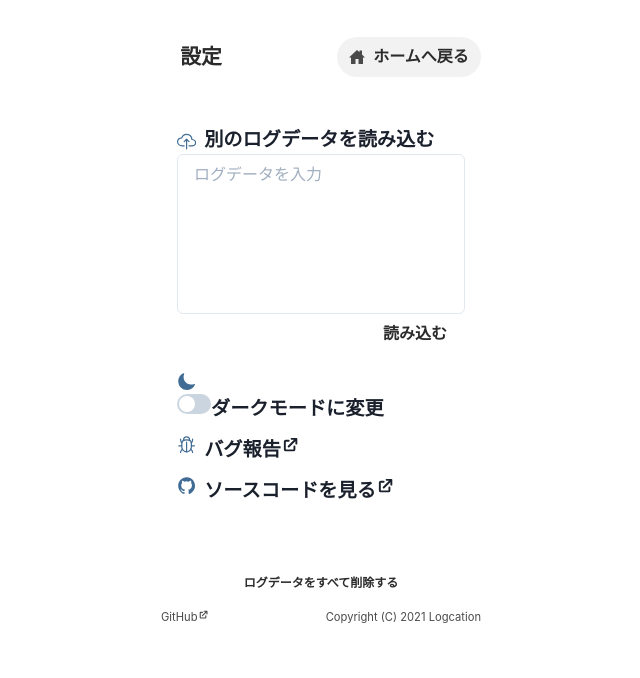
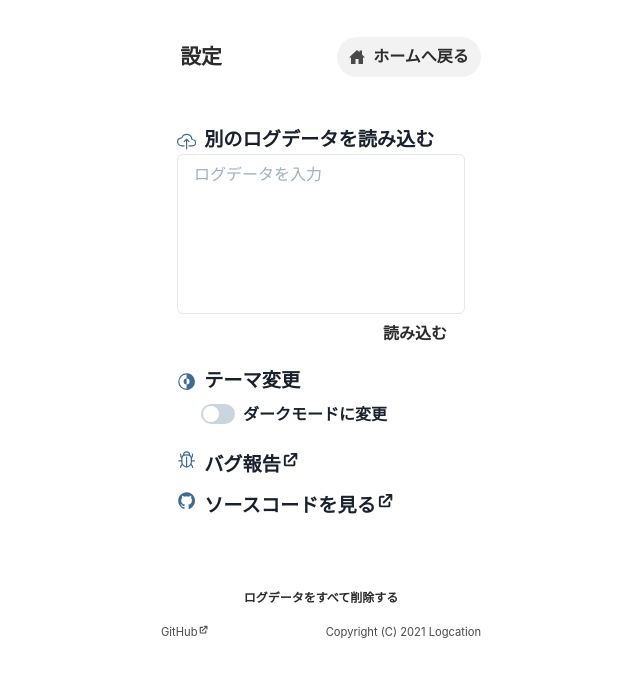
Before and after one commit to tdu-logcation/web, a Next.js app: page /setting in a window 1280 px wide. Shown: the top 678 px of the page, without its empty margins (319-959 px from the left). Built offline with nearby package versions, Linux system fonts and the light colour scheme.

Commit message:
テーマ変更を設定に移動

```diff
--- a/components/settings/ColorModeSwitch.tsx
+++ b/components/settings/ColorModeSwitch.tsx
@@ -1,6 +1,13 @@
 import React, {VFC} from 'react';
-import {Switch, useColorMode, ListIcon, Text, Flex} from '@chakra-ui/react';
-import {IoMoon, IoSunny} from 'react-icons/io5';
+import {
+  Switch,
+  useColorMode,
+  ListIcon,
+  FormLabel,
+  Box,
+  FormControl,
+} from '@chakra-ui/react';
+import {IoInvertModeOutline} from 'react-icons/io5';
 import {colors} from '../../utils/colors';
 
 const ColorModeSwitch: VFC = () => {
@@ -8,16 +15,26 @@ const ColorModeSwitch: VFC = () => {
 
   return (
     <React.Fragment>
-      <ListIcon
-        as={colorMode === 'light' ? IoMoon : IoSunny}
-        color={colors('mainSecondly')}
-      />
-      <Flex>
-        <Switch onClick={() => toggleColorMode()} />
-        <Text>
-          {(colorMode === 'light' ? 'ダークモード' : 'ライトモード') + 'に変更'}
-        </Text>
-      </Flex>
+      <ListIcon as={IoInvertModeOutline} color={colors('mainSecondly')} />
+      テーマ変更
+      <Box margin=".5rem 0 1.5rem 1.5rem">
+        <FormControl display="flex" alignItems="center">
+          <Switch
+            isChecked={colorMode === 'dark'}
+            onChange={() => toggleColorMode()}
+            id="theme-switch"
+            size="md"
+          />
+          <FormLabel
+            htmlFor="theme-switch"
+            mb="0"
+            fontWeight="bold"
+            marginLeft=".5rem"
+          >
+            ダークモードに変更
+          </FormLabel>
+        </FormControl>
+      </Box>
     </React.Fragment>
   );
 };
```
